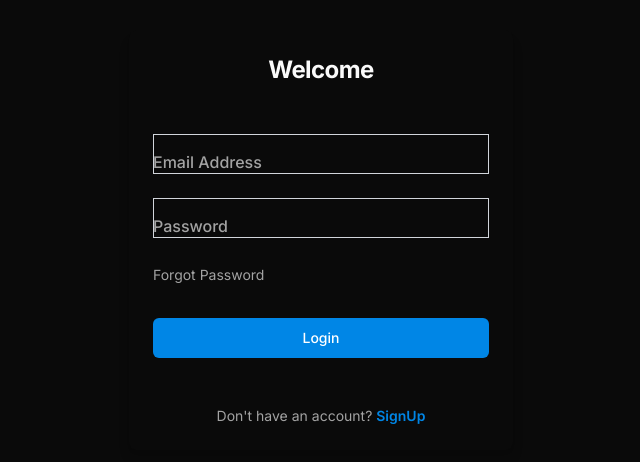
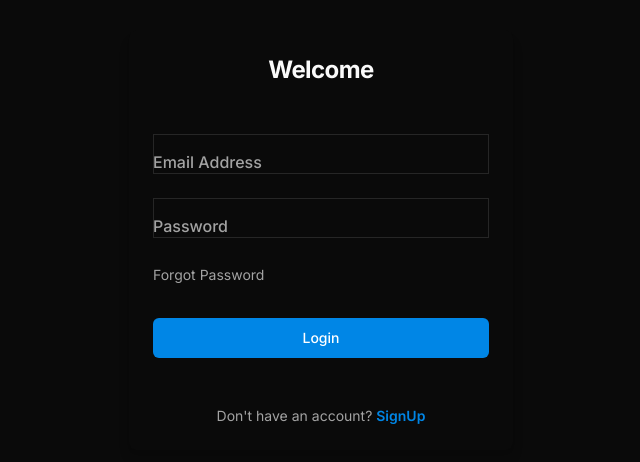
Before and after one commit to SadiqNaizam/mlo-a774-34b7, a React (Vite) app: page / in a window 1280 px wide. Shown: the part 160-622 px from the top of the page, without its empty margins (319-959 px from the left). Built offline with nearby package versions, Linux system fonts and the light colour scheme.

Commit message:
Updated code files: LoginForm.tsx

```diff
--- a/src/components/Login/LoginForm.tsx
+++ b/src/components/Login/LoginForm.tsx
@@ -74,7 +74,7 @@ const LoginForm: React.FC = () => {
                       type="email"
                       placeholder=" "
                       className={cn(
-                        'peer h-10 w-full border-b border-gray-300 bg-transparent p-0 text-card-foreground shadow-none rounded-none',
+                        'peer h-10 w-full border-b border-border bg-transparent p-0 text-card-foreground shadow-none rounded-none',
                         'focus:border-primary focus-visible:ring-0 focus-visible:ring-offset-0'
                       )}
                       {...field}
@@ -101,7 +101,7 @@ const LoginForm: React.FC = () => {
                       type="password"
                       placeholder=" "
                       className={cn(
-                        'peer h-10 w-full border-b border-gray-300 bg-transparent p-0 text-card-foreground shadow-none rounded-none',
+                        'peer h-10 w-full border-b border-border bg-transparent p-0 text-card-foreground shadow-none rounded-none',
                         'focus:border-primary focus-visible:ring-0 focus-visible:ring-offset-0'
                       )}
                       {...field}
```
